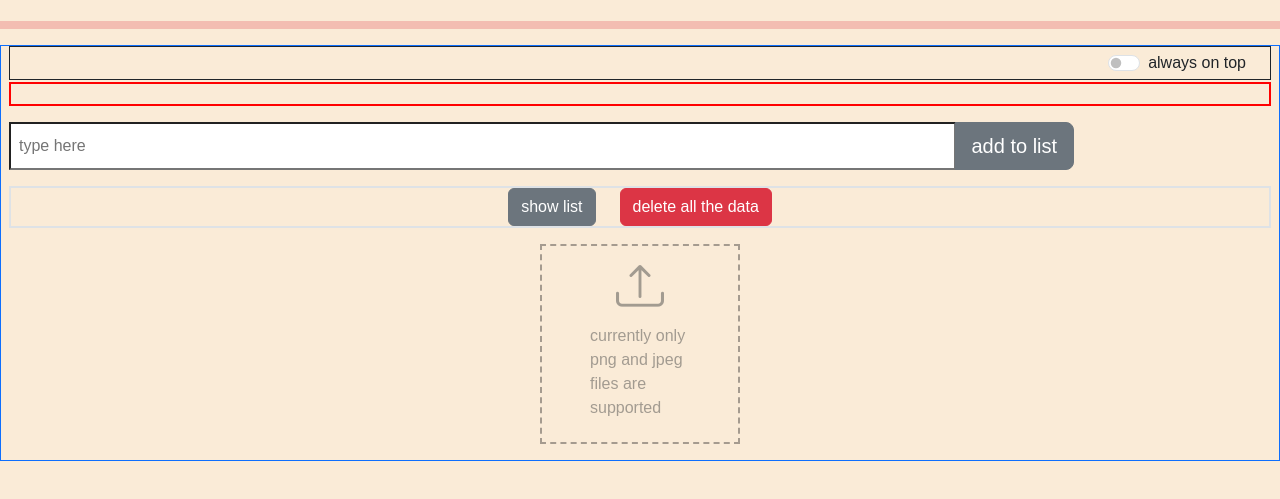
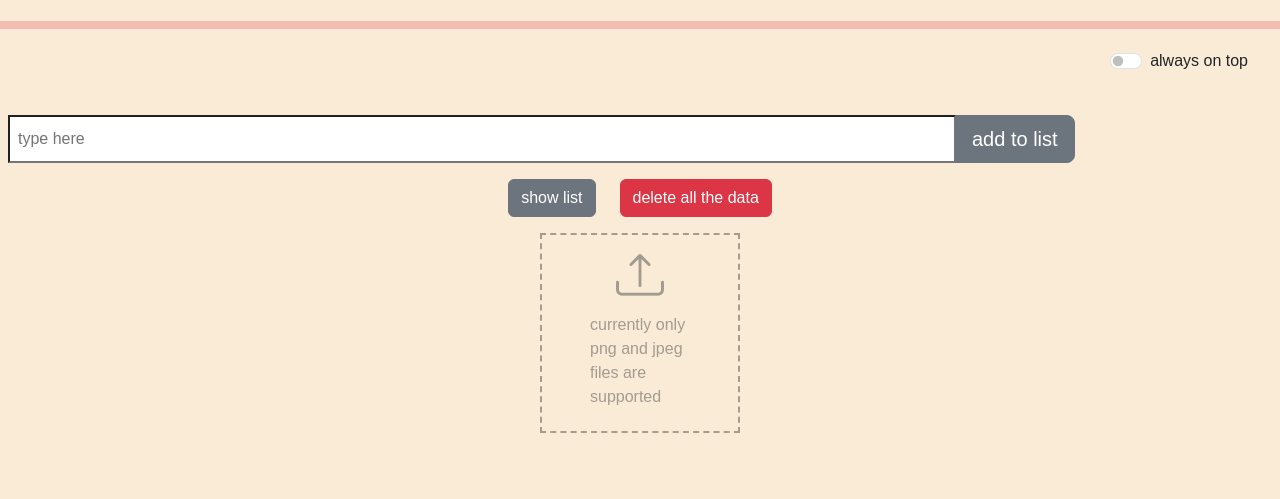
Before and after one commit to GANESH-990/Clipboard, an Electron app: page index.html in a window 1280 px wide. Shown: the part 75-574 px from the top of the page. Drawn offline with nearby package versions, Linux system fonts and the light colour scheme.

Commit message:
removed css borders

```diff
--- a/index.css
+++ b/index.css
@@ -11,7 +11,6 @@ body{
 
 
 #listContainer{
-    border: 2px solid red;
     padding: 10px;
     max-height: 50vh;
     overflow-y: auto;
--- a/index.html
+++ b/index.html
@@ -17,10 +17,10 @@
     </div>
     <hr class="border border-4 border-danger">
 
-    <div class=" border border-primary px-2">
+    <div class="px-2">
 
 
-          <div class="form-check form-switch border border-dark d-flex justify-content-end px-4 py-1 gap-2 ">
+          <div class="form-check form-switch d-flex justify-content-end px-4 py-1 gap-2 ">
             <input class="form-check-input" type="checkbox" role="switch" id="alwaysOnTopToggle"">
             <label class="form-check-label" for="flexSwitchCheckDefault">always on top</label>
           </div>
@@ -41,7 +41,7 @@
             <button class="btn btn-secondary" id="addToListBtn">add to list</button>
 
        </div>
-       <div class="d-flex justify-content-center gap-4 border border-2 my-3">
+       <div class="d-flex justify-content-center gap-4 my-3">
         <button class="btn btn-secondary" id="showData">show list</button>
         <button class="btn btn-danger" id="clearData">delete all the data</button>
 
```
